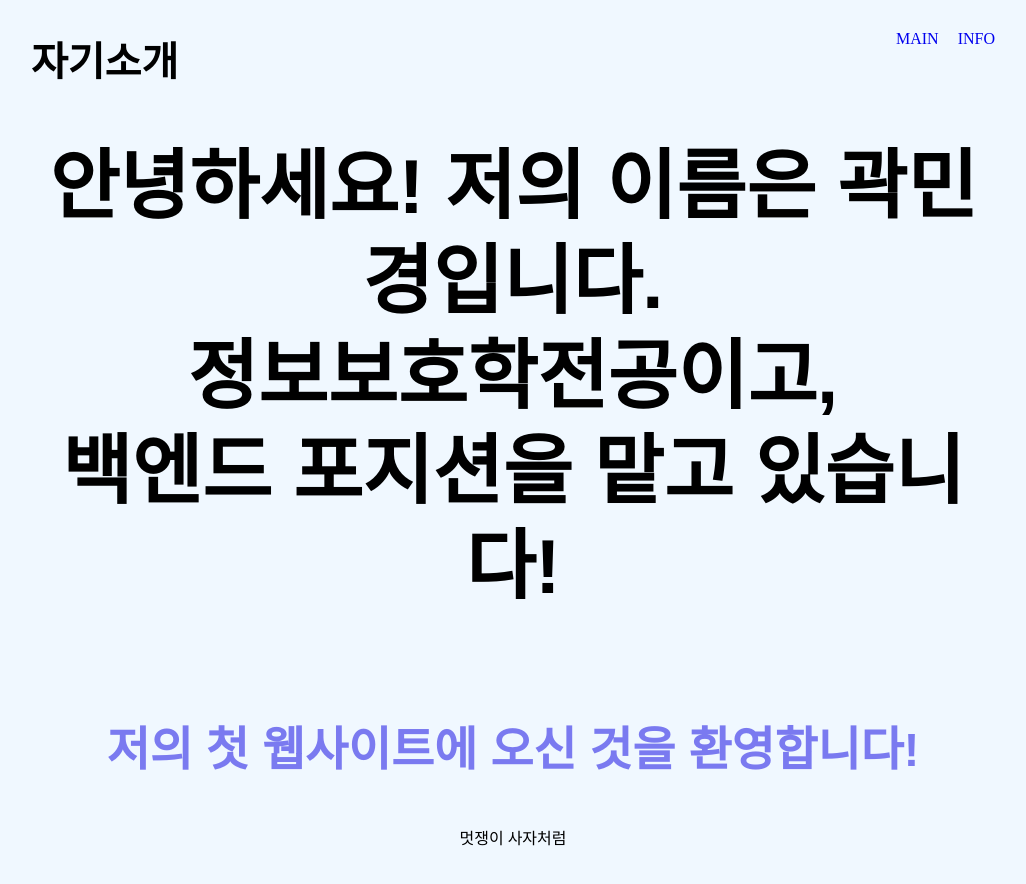
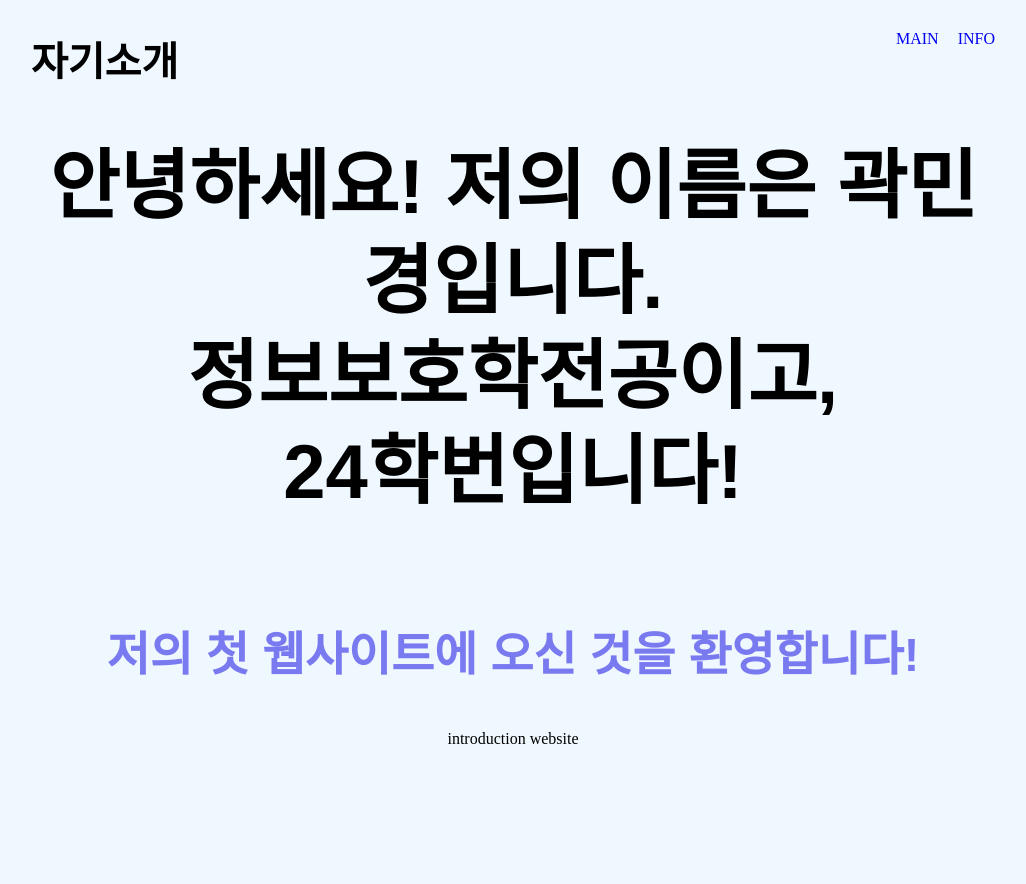
Before and after one commit to kkaturi14/Introduction-website, a plain HTML site: page index.html in a window 1280 px wide. Shown: the whole page, without its empty margins (127-1153 px from the left). Drawn offline with Linux system fonts and the light colour scheme; a web font is replaced by a local one.

Commit message:
Update index.html

```diff
--- a/index.html
+++ b/index.html
@@ -28,14 +28,14 @@
         <div class="dashboard">
             <h1>안녕하세요! 저의 이름은 <a class="sample">곽민경</a>입니다.<br>
             <a class="highlight type1">정보보호학전공</a>이고,<br>
-            <a class="highlight type2">백엔드 포지션</a>을 맡고 있습니다!</h1>
+            <a class="highlight type2">24학번</a>입니다!</h1>
         </div>
 
         <div class="recent-works">
             <h3>저의 첫 웹사이트에 오신 것을 환영합니다!</h3>
         </div>
 
-        <footer class="footer">멋쟁이 사자처럼</footer>
+        <footer class="footer">introduction website</footer>
     </div>
 
 </body>
```
